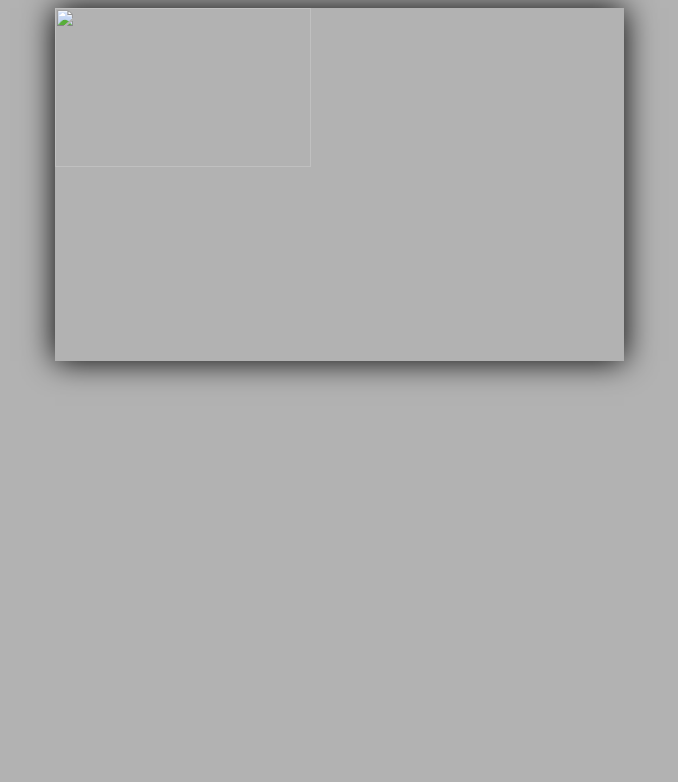
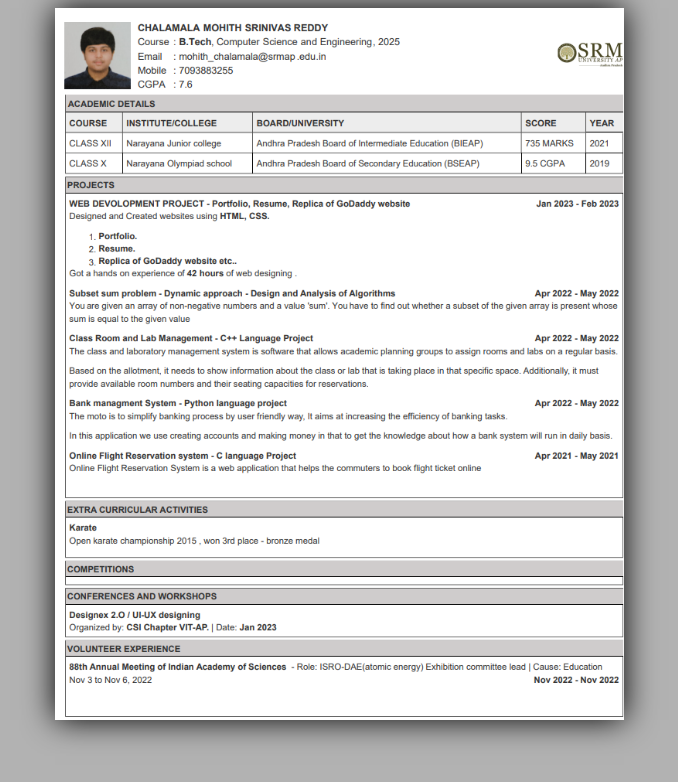
Before and after one commit to mohithchalamala/mohith_portfolio, a plain HTML site: page Resume_portfolio.html in a window 1280 px wide. Shown: the whole page, without its empty margins (294-972 px from the left). Drawn offline with Linux system fonts and the light colour scheme.

Commit message:
Update Resume_portfolio.html

```diff
--- a/Resume_portfolio.html
+++ b/Resume_portfolio.html
@@ -5,6 +5,6 @@
       </head>
 
       <body>
-      	<img class="pic" src="Resume.png"width="45%"/>
+      	<img class="pic" src="reusme _1.png"width="45%"/>
       </body>
 </html>
```
